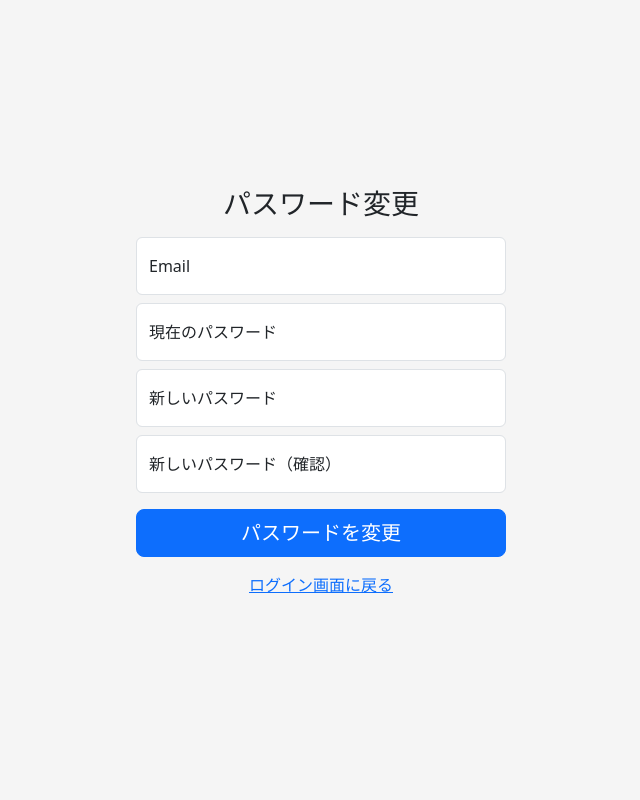
After one commit to gogokate3-glitch/myquest, a Flask app: page /change_password in a window 1280 px wide. The commit adds this page. Shown: the whole page, without its empty margins (319-959 px from the left). Run offline with Flask 3, Linux system fonts and the light colour scheme.

Commit message:
ユーザー管理PWD変更

```diff
--- a/app.py
+++ b/app.py
@@ -1,25 +1,21 @@
+import os
 from flask import Flask, render_template, request, redirect, url_for, session, jsonify
 from database import db
-from model import Question
+from model import Question, User
 import random
 
 app = Flask(__name__)
 app.secret_key = "test123"
 
 # DB設定を追加
-app.config["SQLALCHEMY_DATABASE_URI"] = "sqlite:///quiz.db"
+basedir = os.path.abspath(os.path.dirname(__file__))
+app.config["SQLALCHEMY_DATABASE_URI"] = "sqlite:///" + os.path.join(basedir, "instance", "quiz.db")
 app.config["SQLALCHEMY_TRACK_MODIFICATIONS"] = False
 db.init_app(app)
 
 #起動時にテーブルだけ作成
-with app.app_context():
-    db.create_all()
-
-# 簡易ユーザー
-USERS = {
-    "student@example.com": "pass123",
-    "admin@example.com": "admin123"
-}
+# with app.app_context():
+#     db.create_all()
 
 # ログイン
 @app.route("/")
@@ -31,8 +27,10 @@ def try_login():
     email = request.form.get("email")
     pw = request.form.get("password")
 
-    if email in USERS and USERS[email] == pw:
-        session["user"] = email
+    user = User.query.filter_by(email=email).first()
+
+    if user and user.check_password(pw):
+        session["user"] = user.email
         return redirect(url_for("home"))
     else:
         return render_template("login.html", error="ログインに失敗しました")
@@ -42,6 +40,32 @@ def try_login():
 def logout():
     session.pop("user", None)
     return redirect("/")
+
+@app.route("/change_password", methods=["GET", "POST"])
+def change_password():
+    if request.method == "POST":
+        email = request.form.get("email")
+        current_password = request.form.get("current_password")
+        new_password = request.form.get("new_password")
+        confirm_password = request.form.get("confirm_password")
+
+        user = User.query.filter_by(email=email).first()
+
+        if not user or not user.check_password(current_password):
+            return render_template("change_password.html", error="IDまたは現在のパスワードが正しくありません。")
+
+        if not new_password or new_password != confirm_password:
+            return render_template("change_password.html", error="新しいパスワードが一致しません。")
+
+        user.set_password(new_password)
+        db.session.commit()
+
+        # パスワード変更後はログイン画面に戻す
+        return redirect(url_for("login"))
+
+    # GET request
+    return render_template("change_password.html")
+
 
 # ホーム
 @app.route("/home")
@@ -272,7 +296,7 @@ def result():
 # 管理者画面
 @app.route("/admin")
 def admin():
-    if session.get("user") != "admin@example.com":
+    if "user" not in session or session["user"] != "admin@example.com":
         return redirect("/")
     return render_template("admin.html")
 
--- /dev/null
+++ b/templates/change_password.html
@@ -0,0 +1,61 @@
+<!DOCTYPE html>
+<html>
+<head>
+    <meta charset="UTF-8">
+    <title>パスワード変更</title>
+    <link href="https://cdn.jsdelivr.net/npm/bootstrap@5.3.0-alpha1/dist/css/bootstrap.min.css" rel="stylesheet">
+    <style>
+        html, body {
+            height: 100%;
+        }
+        body {
+            display: flex;
+            align-items: center;
+            justify-content: center;
+            background-color: #f5f5f5;
+        }
+        .form-password-change {
+            width: 100%;
+            max-width: 400px;
+            padding: 15px;
+            margin: auto;
+        }
+    </style>
+</head>
+<body class="text-center">
+    <main class="form-password-change">
+        <h1 class="h3 mb-3 fw-normal">パスワード変更</h1>
+
+        {% if error %}
+        <div class="alert alert-danger" role="alert">
+            {{ error }}
+        </div>
+        {% endif %}
+
+        <form action="/change_password" method="post">
+            <div class="form-floating">
+                <input type="email" class="form-control" id="email" name="email" placeholder="name@example.com" required>
+                <label for="email">Email</label>
+            </div>
+            <div class="form-floating mt-2">
+                <input type="password" class="form-control" id="current_password" name="current_password" placeholder="現在のパスワード" required>
+                <label for="current_password">現在のパスワード</label>
+            </div>
+            <div class="form-floating mt-2">
+                <input type="password" class="form-control" id="new_password" name="new_password" placeholder="新しいパスワード" required>
+                <label for="new_password">新しいパスワード</label>
+            </div>
+            <div class="form-floating mt-2">
+                <input type="password" class="form-control" id="confirm_password" name="confirm_password" placeholder="新しいパスワード（確認）" required>
+                <label for="confirm_password">新しいパスワード（確認）</label>
+            </div>
+
+            <button class="w-100 btn btn-lg btn-primary mt-3" type="submit">パスワードを変更</button>
+            <p class="mt-3">
+                <a href="/">ログイン画面に戻る</a>
+            </p>
+        </form>
+    </main>
+    <script src="https://cdn.jsdelivr.net/npm/bootstrap@5.3.0-alpha1/dist/js/bootstrap.bundle.min.js"></script>
+</body>
+</html>
--- a/templates/login.html
+++ b/templates/login.html
@@ -43,6 +43,9 @@
             </div>
 
             <button class="w-100 btn btn-lg btn-primary mt-3" type="submit">ログイン</button>
+            <p class="mt-3">
+                <a href="{{ url_for('change_password') }}">パスワードを変更する</a>
+            </p>
         </form>
     </main>
     <script src="https://cdn.jsdelivr.net/npm/bootstrap@5.3.0-alpha1/dist/js/bootstrap.bundle.min.js"></script>
```
Also changed, not shown: check_db.py (+35 -6 lines), create_users.py (added, +34 -0 lines), model.py (+14 -0 lines), instance/quiz.db.
